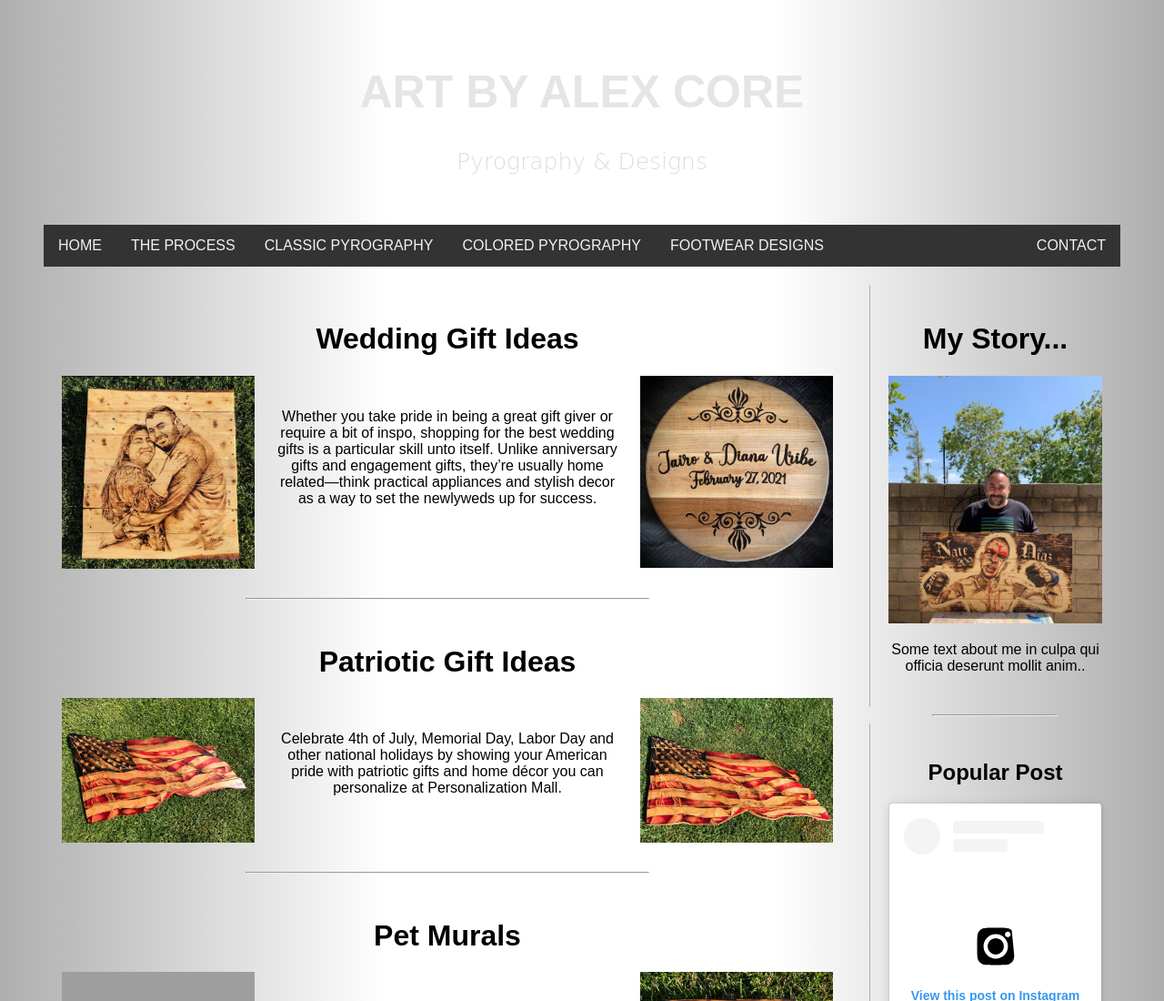
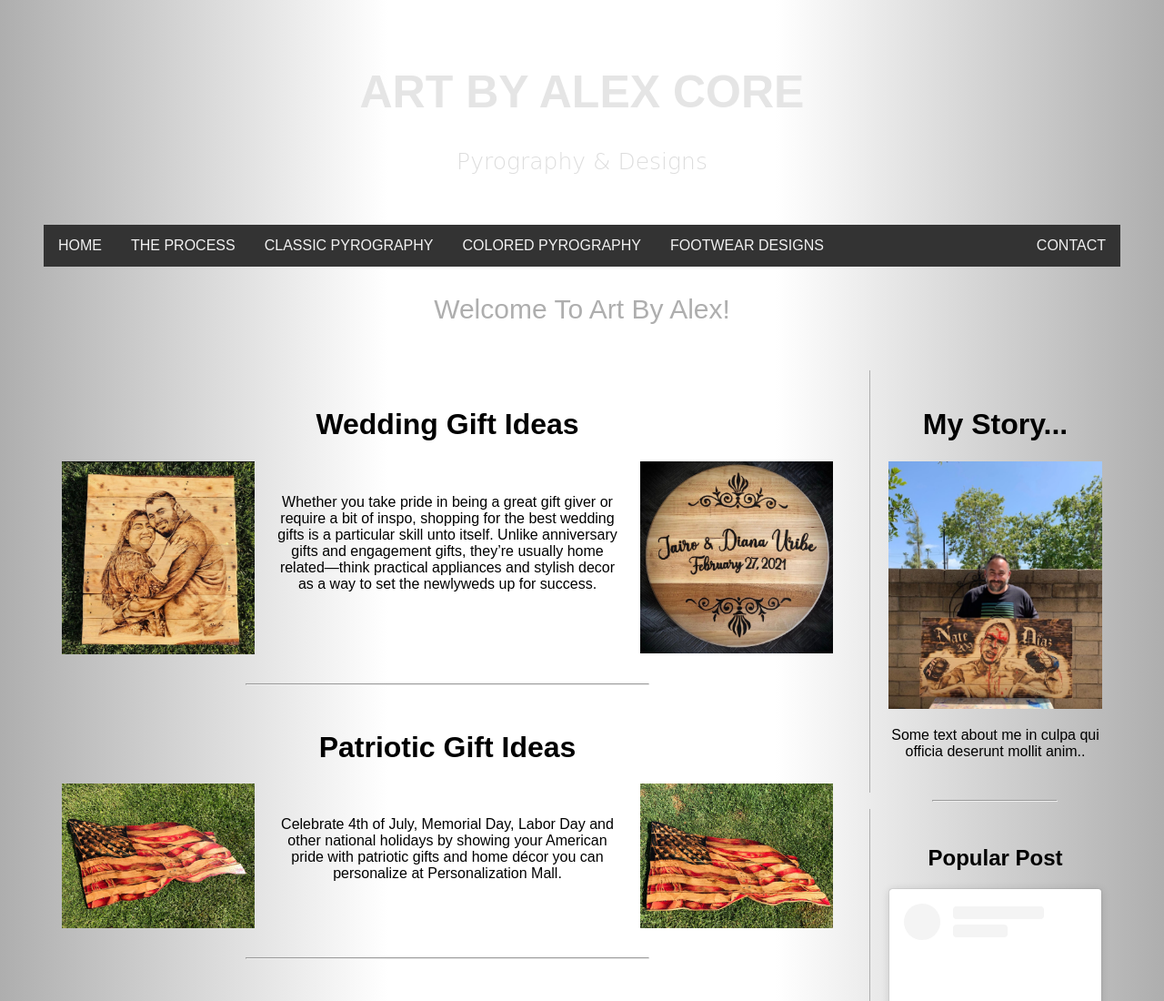
Before and after one commit to Martank949/Art-By-Alex-Core, a plain HTML site: page index.html in a window 1280 px wide. Shown: the top 1100 px of the page at 91% size. Drawn offline with Linux system fonts and the light colour scheme; grey boxes are pictures that could not be loaded; a script that the page names is missing; a web font is replaced by a local one.

Commit message:
added a h1 header

```diff
--- a/index.html
+++ b/index.html
@@ -34,6 +34,7 @@
     <!--CONTACT PAGE-->
     <a href="contact.html" class="rightFloatNav">CONTACT</a>
 </nav>
+    <div class="custHead">Welcome To Art By Alex!</div>
     <div class="row">
 <!--LEFT COLOUMN-->
         <div class="leftcolumn">
```
